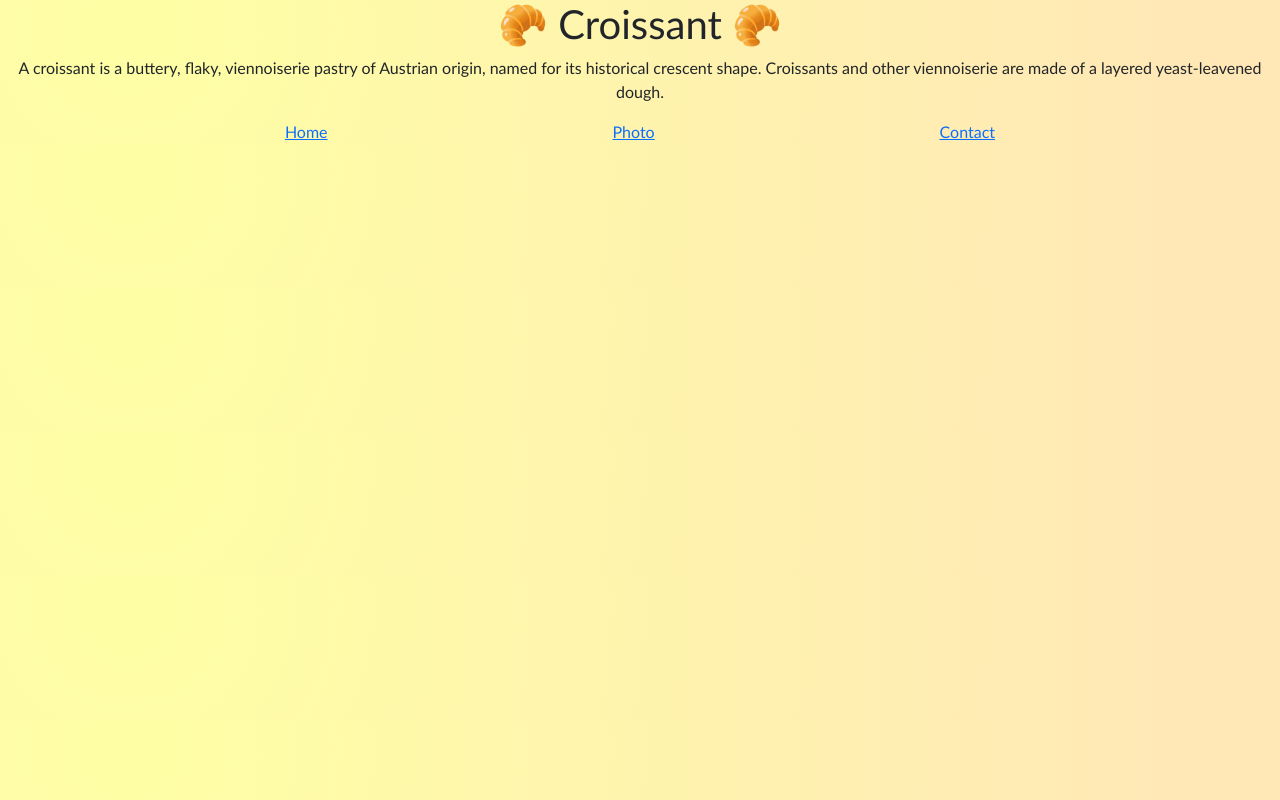
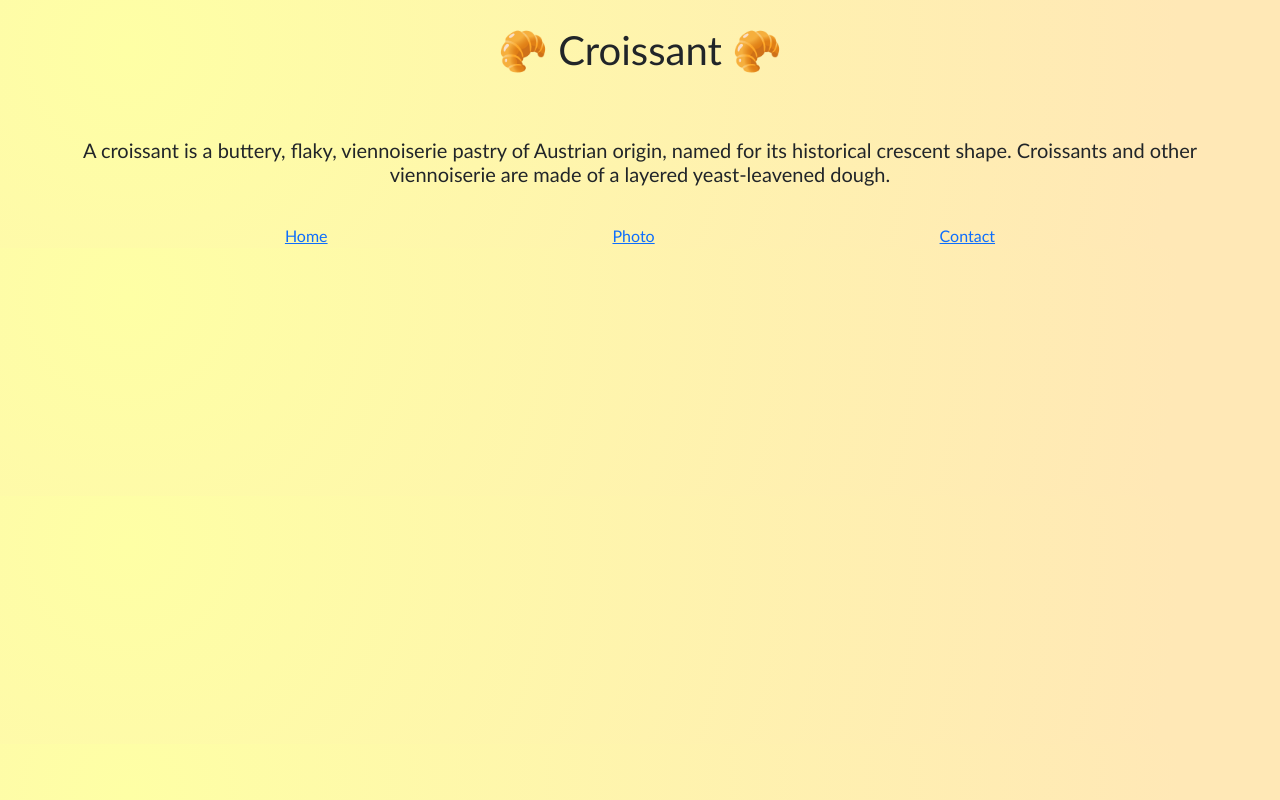
Before and after one commit to jclinsim/croissant, a plain HTML site: page index.html in a window 1280 px wide. Drawn offline with nearby package versions, Linux system fonts and the light colour scheme.

Commit message:
Made the project more SEO friendly

```diff
--- a/index.html
+++ b/index.html
@@ -1,6 +1,10 @@
 <!DOCTYPE html>
 <html lang="en">
   <head>
+    <meta
+      name="Croissant"
+      content="All about croissants, including a description, a picture and a contact email to obtain further information."
+    />
     <link
       href="https://cdn.jsdelivr.net/npm/bootstrap@5.1.3/dist/css/bootstrap.min.css"
       rel="stylesheet"
@@ -15,11 +19,11 @@
   </head>
   <body>
     <h1>🥐 Croissant 🥐</h1>
-    <p>
+    <h2>
       A croissant is a buttery, flaky, viennoiserie pastry of Austrian origin,
       named for its historical crescent shape. Croissants and other viennoiserie
       are made of a layered yeast-leavened dough.
-    </p>
+    </h2>
     <div class="links">
       <div>
         <a href="index.html">Home</a>
--- a/styles.css
+++ b/styles.css
@@ -8,6 +8,13 @@ body {
 }
 
 h1 {
+  text-align: center;
+  line-height: 100px;
+}
+
+h2 {
+  font-size: 20px;
+  padding: 30px;
   text-align: center;
 }
 
```
Also changed, not shown: contact.html (+4 -0 lines), photo.html (+5 -0 lines).
